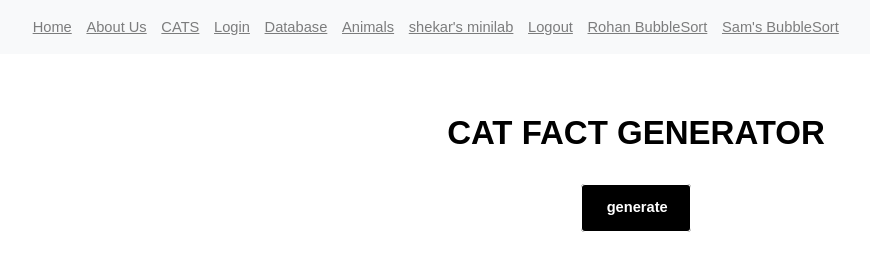
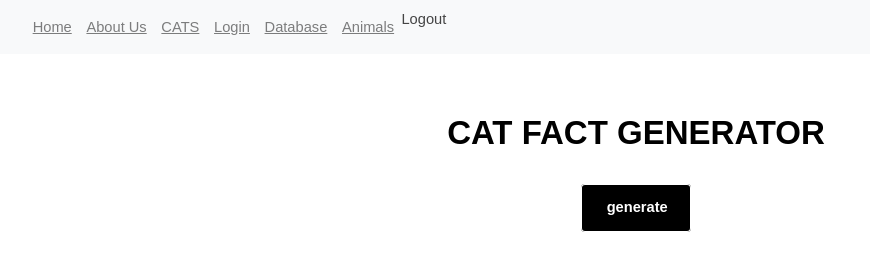
Before and after one commit to macddmac/P3PROPHET, a Flask app: page /cats in a window 1280 px wide; the page is wider, and only the part inside the window is pictured. Shown: the top 258 px of that part, without its empty margins (4-874 px from the left). Run offline with Flask 2, Linux system fonts and the light colour scheme; a user stored in the database is signed in; data that the repository does not hold is empty; some libraries are stand-ins or nearby versions.

Commit message:
navbar fix

```diff
--- a/templates/base.html
+++ b/templates/base.html
@@ -61,11 +61,8 @@
             <a class="nav-link" href="/cats">CATS</a>
             <a class="nav-link" href="/login">Login</a>
             <a class="nav-link" href="/database">Database</a>
-            <a class="nav-link" href="/math">Animals</a>
-            <a class="nav-link" href="/shekarminilab">shekar's minilab</a>
+            <a class="nav-link" href="/math">Animals</a
             <a class="nav-link" href="/logout">Logout</a>
-            <a class="nav-link" href="/rohanbubsort">Rohan BubbleSort</a>
-            <a class="nav-link" href="/sambubblesort">Sam's BubbleSort</a>
 
 
         </div>
```
